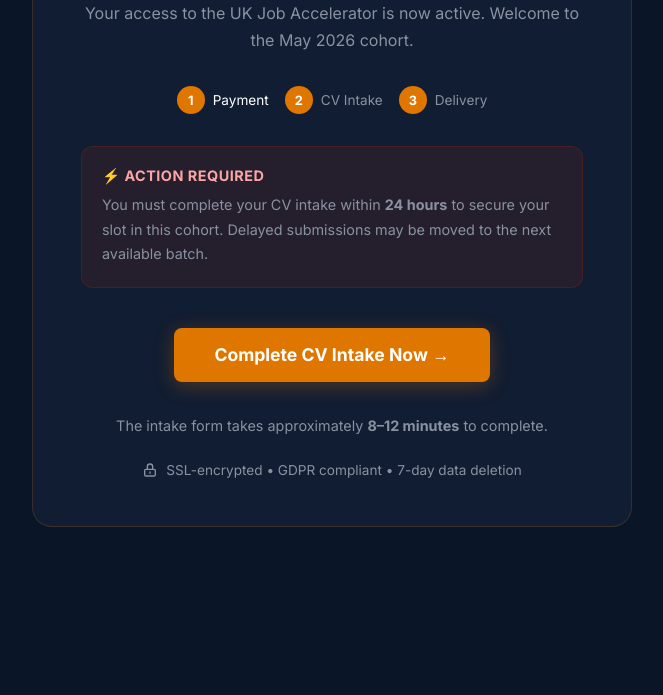
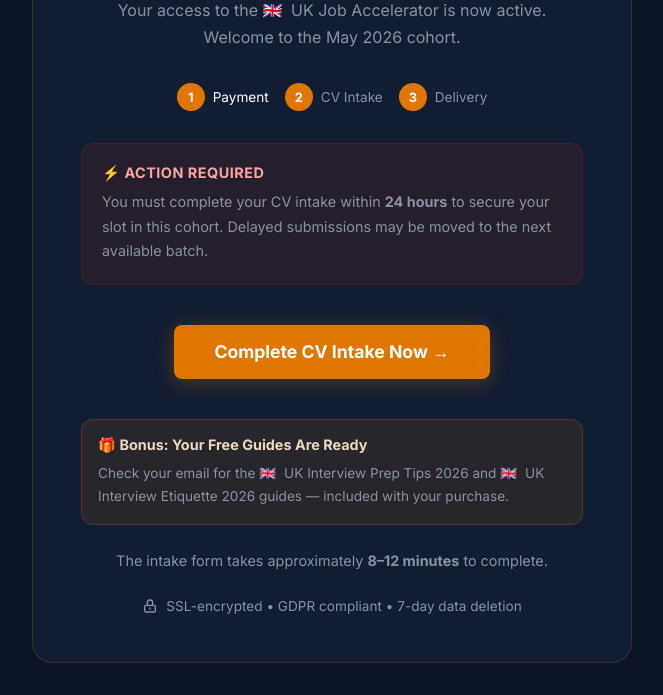
Before and after one commit to hr-mastery/uk-job-accelerator, a plain HTML site: page success.html in a window 1280 px wide. Shown: the part 238-933 px from the top of the page, without its empty margins (308-971 px from the left). Before the commit the page ends 800 px from the top, so only its background shows below. Drawn offline with Linux system fonts and the light colour scheme; a script that the page names is missing.

Commit message:
Update success.html

```diff
--- a/success.html
+++ b/success.html
@@ -3,7 +3,7 @@
 <head>
     <meta charset="UTF-8">
     <meta name="viewport" content="width=device-width, initial-scale=1.0">
-    <title>Payment Confirmed — UK Job Accelerator</title>
+    <title>Payment Confirmed — 🇬🇧 UK Job Accelerator</title>
     <link href="https://fonts.googleapis.com/css2?family=Inter:wght@400;500;600;700;800&display=swap" rel="stylesheet">
     <style>
         :root {
@@ -202,13 +202,38 @@
             right: 2rem;
             z-index: 100;
         }
+
+        .uk-flag {
+            display: inline;
+            margin-right: 0.25rem;
+        }
+
+        .freebie-mini {
+            background: rgba(223,118,0,0.1);
+            border: 1px solid rgba(223,118,0,0.2);
+            border-radius: 12px;
+            padding: 1rem;
+            margin: 1.5rem 0;
+            text-align: left;
+        }
+
+        .freebie-mini h4 {
+            color: var(--cream);
+            font-size: 0.9rem;
+            margin-bottom: 0.5rem;
+        }
+
+        .freebie-mini p {
+            margin: 0;
+            font-size: 0.85rem;
+        }
     </style>
 </head>
 <body>
     <div class="success-card">
         <div class="success-icon">✓</div>
         <h1>Payment <span class="highlight">Confirmed</span></h1>
-        <p>Your access to the UK Job Accelerator is now active. Welcome to the May 2026 cohort.</p>
+        <p>Your access to the <span class="uk-flag">🇬🇧</span> UK Job Accelerator is now active. Welcome to the May 2026 cohort.</p>
 
         <div class="steps">
             <div class="step active">
@@ -234,6 +259,11 @@
             Complete CV Intake Now →
         </a>
 
+        <div class="freebie-mini">
+            <h4>🎁 Bonus: Your Free Guides Are Ready</h4>
+            <p>Check your email for the <span class="uk-flag">🇬🇧</span> UK Interview Prep Tips 2026 and <span class="uk-flag">🇬🇧</span> UK Interview Etiquette 2026 guides — included with your purchase.</p>
+        </div>
+
         <p style="font-size: 0.9rem; margin-top: 1rem;">
             The intake form takes approximately <strong>8–12 minutes</strong> to complete.
         </p>
```
